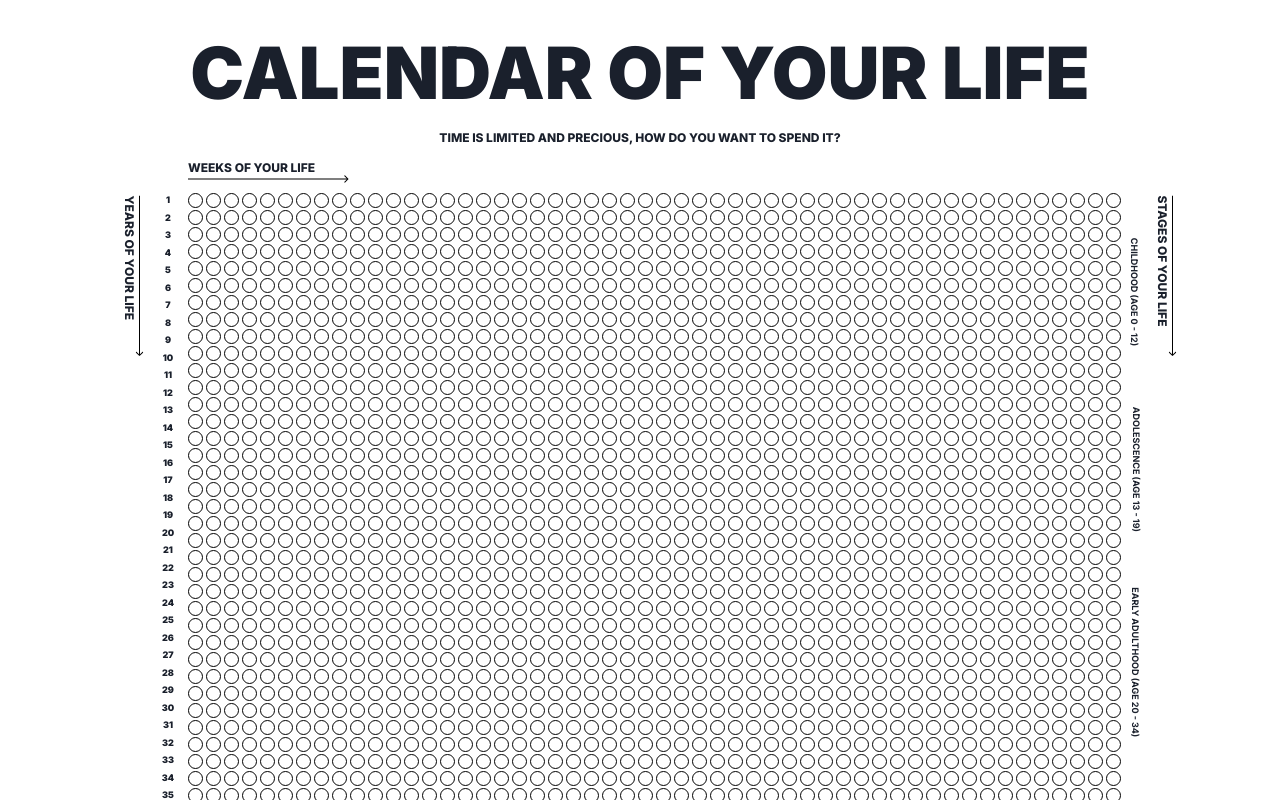
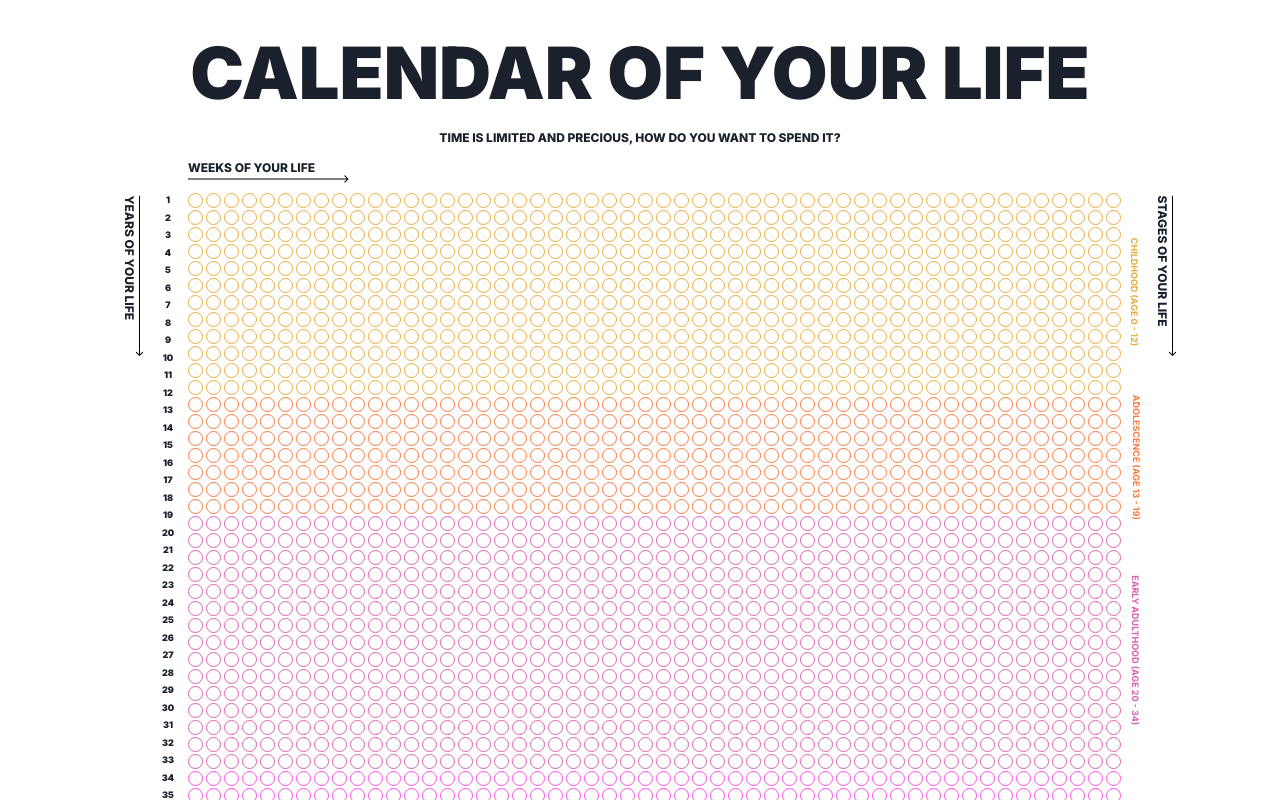
Before and after one commit to Mito9999/life-calendar, a Next.js app: page / in a window 1280 px wide. Shown: the top 800 px of the page. Built offline with nearby package versions, Linux system fonts and the light colour scheme.

Commit message:
Add colors and fix labels

```diff
--- a/pages/index.tsx
+++ b/pages/index.tsx
@@ -1,19 +1,27 @@
 import { Container, Heading, Flex, Box, Text } from "@chakra-ui/react";
 import type { HeadingProps, TextProps } from "@chakra-ui/react";
 
-const Circle = ({ size = "20" }: { size: string }) => (
+const Circle = ({
+  size = "20",
+  outline = "#000000",
+  isFilled = false,
+}: {
+  size: string;
+  outline?: string;
+  isFilled?: boolean;
+}) => (
   <svg
     width={size}
     height={size}
     viewBox={`0 0 ${size} ${size}`}
-    fill="none"
+    fill={isFilled ? outline + "66" : "none"}
     xmlns="http://www.w3.org/2000/svg"
   >
     <circle
       cx={Number(size) / 2}
       cy={Number(size) / 2}
       r={Math.floor(Number(size) / 2)}
-      stroke="black"
+      stroke={outline}
     />
   </svg>
 );
@@ -43,6 +51,16 @@ const defaultSideLabelStyles: TextProps = {
   fontWeight: "700",
   fontSize: "9px",
   transform: "rotate(90deg)",
+};
+
+const yearToHex = (year: number) => {
+  if (year <= 12) return "#e7ac3e";
+  if (year <= 19) return "#f87a40";
+  if (year <= 34) return "#db61b0";
+  if (year <= 49) return "#ff4fe8";
+  if (year <= 79) return "#2acdf1";
+  if (year <= 100) return "#1af041";
+  return "#000000";
 };
 
 export default function Home() {
@@ -102,27 +120,66 @@ export default function Home() {
                   mr="2px"
                   key={`YEAR ${idx1 + 1} WEEK ${idx2 + 1}`}
                 >
-                  <Circle size="15" />
+                  <Circle size="15" outline={yearToHex(idx1 + 1)} />
                 </Box>
               ))}
             </Flex>
           ))}
         </Flex>
         <Flex direction="column">
-          <Text {...defaultSideLabelStyles} ml="-50px" mt="100px" w="120px">
+          <Text
+            {...defaultSideLabelStyles}
+            ml="-50px"
+            mt="100px"
+            w="120px"
+            color={yearToHex(12)}
+          >
             Childhood (Age 0 - 12)
           </Text>
-          <Text {...defaultSideLabelStyles} ml="-63px" mt="170px" w="150px">
+          <Text
+            {...defaultSideLabelStyles}
+            ml="-63px"
+            mt="158px"
+            w="150px"
+            color={yearToHex(19)}
+          >
             Adolescence (Age 13 - 19)
           </Text>
-          <Text {...defaultSideLabelStyles} ml="-76px" mt="180px" w="175px">
+          <Text
+            {...defaultSideLabelStyles}
+            ml="-76px"
+            mt="180px"
+            w="175px"
+            color={yearToHex(34)}
+          >
             Early Adulthood (Age 20 - 34)
           </Text>
-          <Text {...defaultSideLabelStyles} ml="-76px" mt="230px" w="175px">
+          <Text
+            {...defaultSideLabelStyles}
+            ml="-76px"
+            mt="230px"
+            w="175px"
+            color={yearToHex(49)}
+          >
             Middle Adulthood (Age 35 - 49)
           </Text>
-          <Text {...defaultSideLabelStyles} ml="-76px" mt="350px" w="175px">
-            Late Adulthood (Age 50 - 100)
+          <Text
+            {...defaultSideLabelStyles}
+            ml="-76px"
+            mt="350px"
+            w="175px"
+            color={yearToHex(79)}
+          >
+            Mature Adulthood (Age 50 - 79)
+          </Text>
+          <Text
+            {...defaultSideLabelStyles}
+            ml="-76px"
+            mt="430px"
+            w="175px"
+            color={yearToHex(100)}
+          >
+            Late Adulthood (Age 80 - 100)
           </Text>
         </Flex>
       </Box>
```
